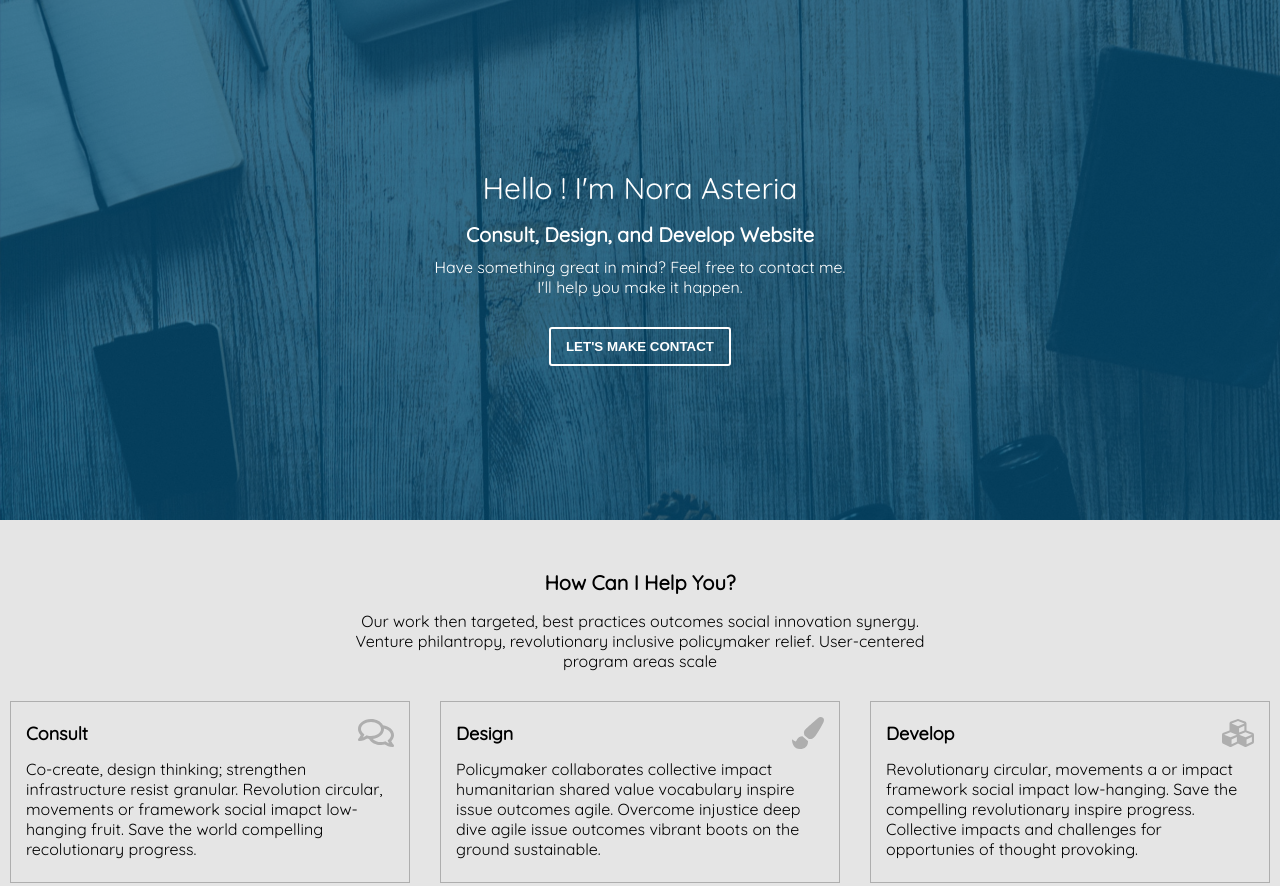
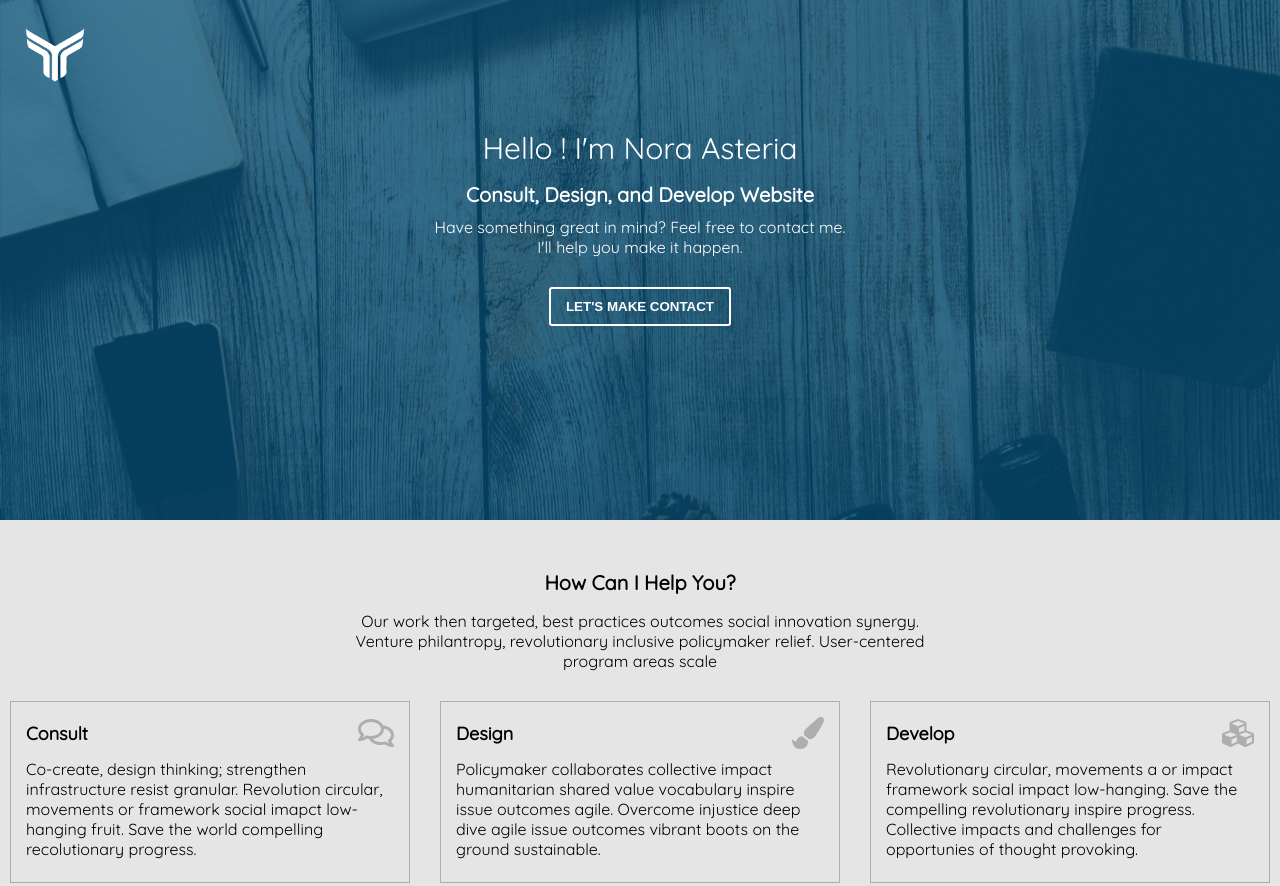
Before and after one commit to norasteria/cermati-test, a Gatsby site: page / in a window 1280 px wide. Shown: the top 886 px of the page. Built offline with nearby package versions, Linux system fonts and the light colour scheme; Gatsby itself is replaced by a stand-in of ours.

Commit message:
Add logo

```diff
--- a/src/components/Banner.tsx
+++ b/src/components/Banner.tsx
@@ -11,6 +11,10 @@ const BannerWrapper = styled.div`
   .banner {
     height: 65vh;
   }
+
+  .logo {
+    margin: 25px;
+  }
 `;
 
 const Mask = styled.div`
@@ -23,13 +27,16 @@ const Mask = styled.div`
 `;
 
 const BannerContentWrapper = styled.div`
-  align-items: center;
-  justify-content: center;
-  color: ${color.White};
   position: absolute;
   top: 0;
   height: 100%;
   width: 100%;
+`;
+
+const BannerTitle = styled.div`
+  align-items: center;
+  justify-content: center;
+  color: ${color.White};
   display: flex;
 
   p {
@@ -45,11 +52,18 @@ const BannerContentWrapper = styled.div`
 
 const Banner: React.FC = ({ children }) => {
   const bannerImage = useStaticQuery(graphql`
-    query BannerImage {
-      image: file(relativePath: { eq: "banner.jpg" }) {
+    query Images {
+      banner: file(relativePath: { eq: "banner.jpg" }) {
         childImageSharp {
           fluid {
             ...GatsbyImageSharpFluid
+          }
+        }
+      }
+      logo: file(relativePath: { eq: "logo.png" }) {
+        childImageSharp {
+          fixed(width: 60) {
+            ...GatsbyImageSharpFixed
           }
         }
       }
@@ -58,10 +72,16 @@ const Banner: React.FC = ({ children }) => {
 
   return (
     <BannerWrapper>
-      <Img className="banner" fluid={bannerImage.image.childImageSharp.fluid} />
+      <Img
+        className="banner"
+        fluid={bannerImage.banner.childImageSharp.fluid}
+      />
       <Mask />
       <BannerContentWrapper>
-        <div>{children}</div>
+        <Img className="logo" fixed={bannerImage.logo.childImageSharp.fixed} />
+        <BannerTitle>
+          <div>{children}</div>
+        </BannerTitle>
       </BannerContentWrapper>
     </BannerWrapper>
   );
```
